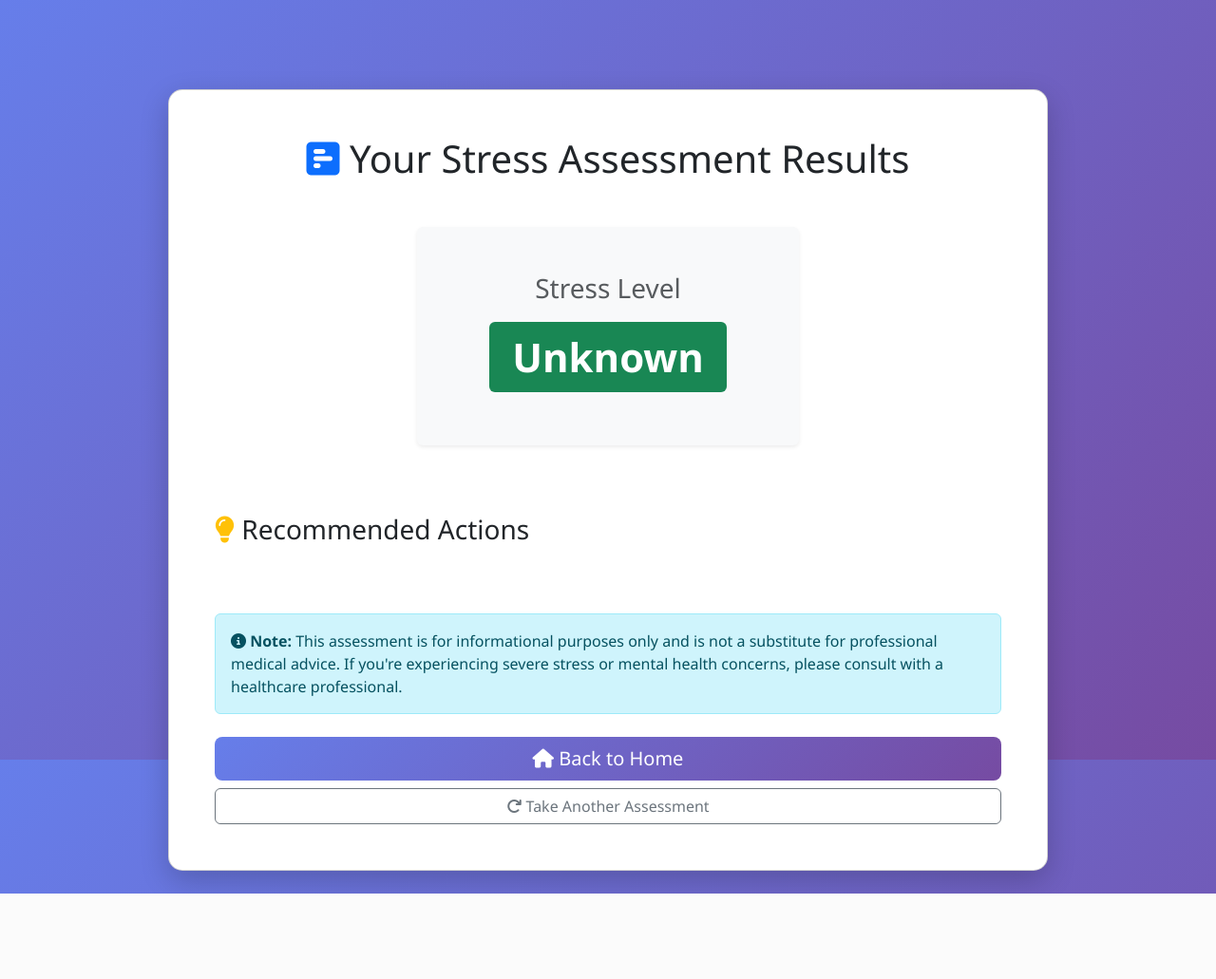
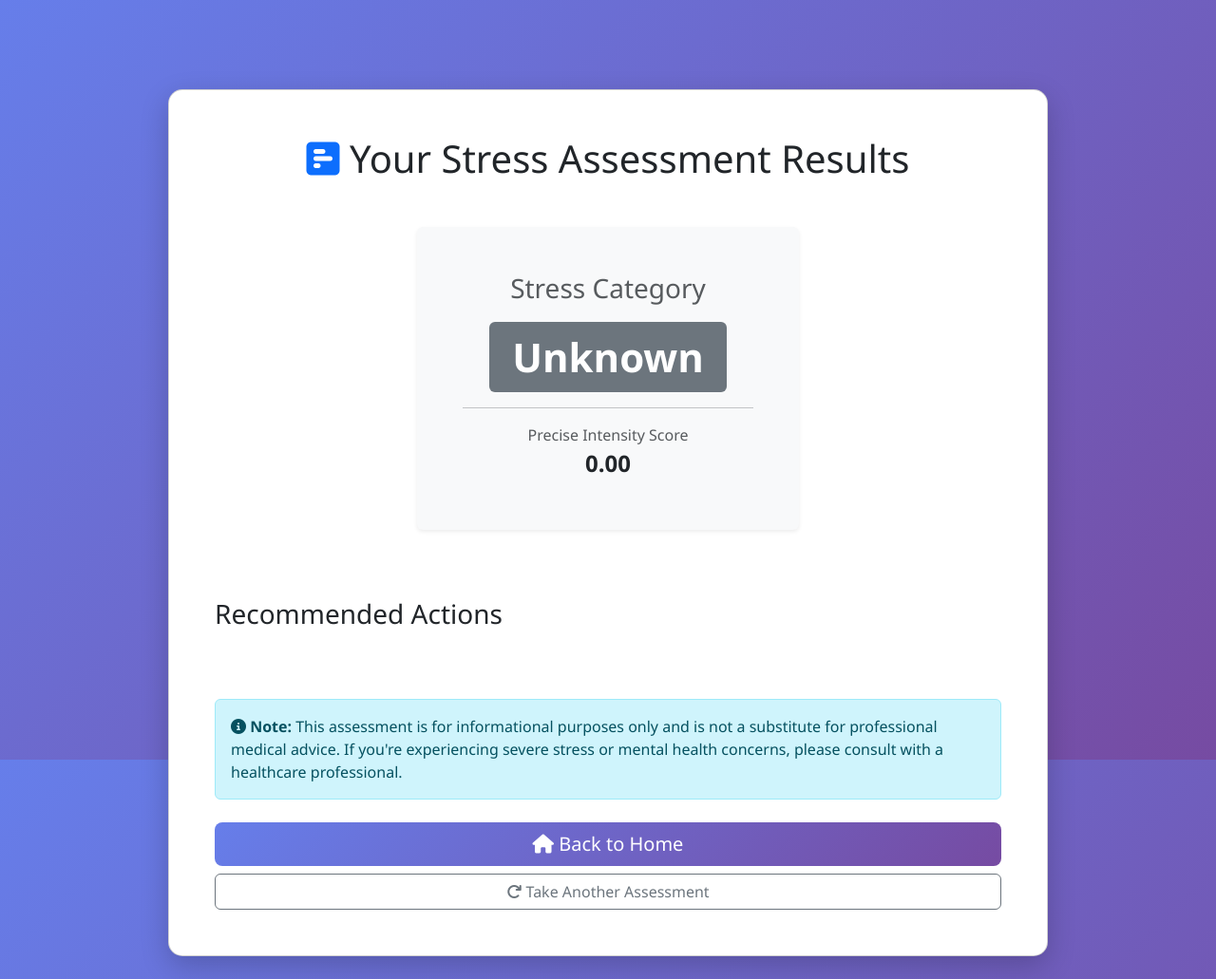
Before and after one commit to OmarBouchoucha0/StressLevelPredictor, a PHP site: the page made by templates/assessment/result.html.twig in a window 1280 px wide. Shown: the whole page at 95% size. Before the commit the page ends 941 px from the top, so only its background shows below. Run offline with PHP 8.4, Linux system fonts and the light colour scheme; the template is opened without the code that fills it, so the values that code supplies are empty; some libraries are stand-ins or nearby versions.

Commit message:
fixed predict model

```diff
--- a/templates/assessment/result.html.twig
+++ b/templates/assessment/result.html.twig
@@ -16,28 +16,35 @@
                 <div class="row mb-5 justify-content-center">
                     <div class="col-md-6 text-center mb-4 d-flex">
                         <div class="p-5 bg-light rounded shadow-sm flex-fill">
-                            <h3 class="text-muted mb-3">Stress Level</h3>
+                            <h3 class="text-muted mb-3">Stress Category</h3>
 
-                            {% set levelText = {
-                                0: 'Low',
-                                1: 'Moderate',
-                                2: 'High'
-                            }[assessment.stressLevel]|default('Unknown') %}
+                            {# Use the string category directly from your entity #}
+                            {% set category = assessment.stressCategory|default('Unknown') %}
 
-                            {% set badgeClass = assessment.stressLevel == 0 ? 'success' :
-                                                (assessment.stressLevel == 1 ? 'warning' :
-                                                (assessment.stressLevel == 2 ? 'danger' : 'secondary')) %}
+                            {# Set badge color based on the category string #}
+                            {% set badgeClass = category == 'Low Stress' ? 'success' :
+                                            (category == 'Moderate Stress' ? 'warning' :
+                                            (category == 'High Stress' ? 'danger' : 'secondary')) %}
 
                             <h1 class="display-4">
-                                <span class="badge bg-{{ badgeClass }} px-4 py-3">{{ levelText }}</span>
+                                <span class="badge bg-{{ badgeClass }} px-4 py-3">{{ category }}</span>
                             </h1>
 
-                    </div>
+                            <hr>
+
+                            {# Display the continuous score for more detail #}
+                            <div class="mt-3">
+                                <p class="text-muted mb-1">Precise Intensity Score</p>
+                                <h4 class="fw-bold">{{ assessment.stressLevel|number_format(2) }}</h4>
+
+                            </div>
+                        </div>
                     </div>
                 </div>
+
                 <div class="mb-5">
                     <h3 class="mb-4">
-                        <i class="fas fa-lightbulb text-warning"></i> Recommended Actions
+                        Recommended Actions
                     </h3>
                     <div class="list-group">
                         {% for recommendation in recommendations %}
```
Also changed, not shown: 1 other file.
